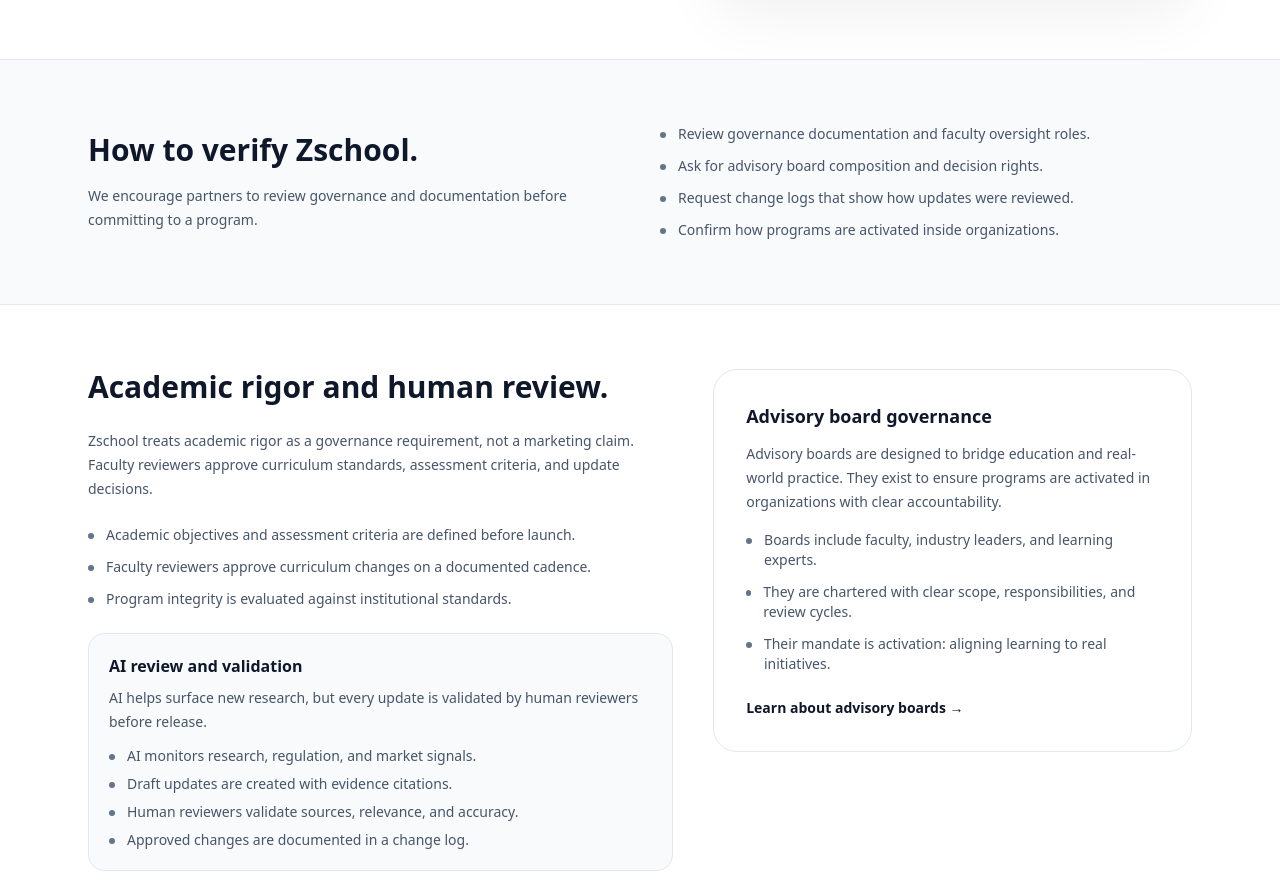
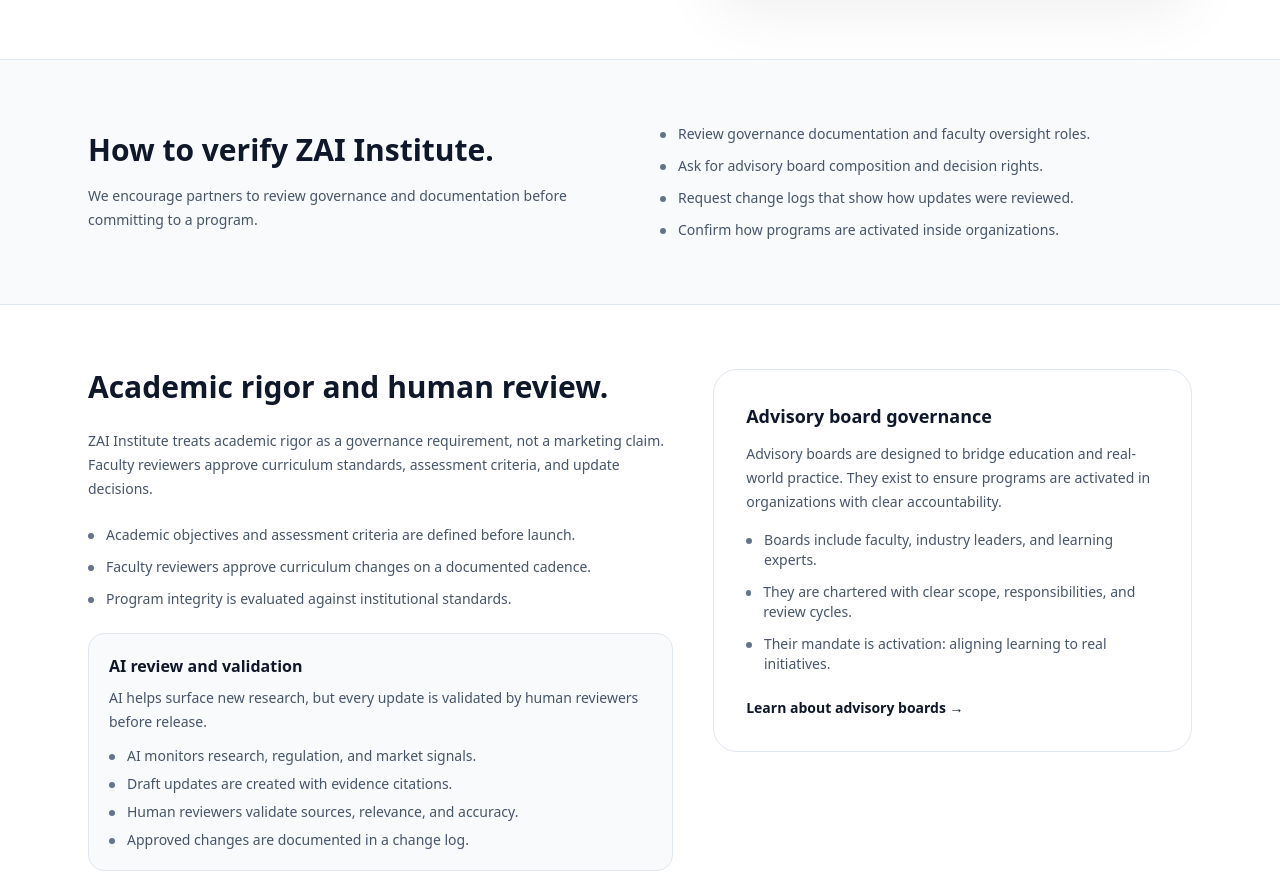
Before and after one commit to ericgr0017/zschoolnew, a Next.js app: page /trust in a window 1280 px wide. Shown: the part 1880-2774 px from the top of the page. Built offline with nearby package versions, Linux system fonts and the light colour scheme.

Commit message:
Update page.tsx

```diff
--- a/app/trust/page.tsx
+++ b/app/trust/page.tsx
@@ -249,7 +249,7 @@
           <div className="grid gap-10 lg:grid-cols-[1fr_1fr] lg:items-center">
             <div className="space-y-4">
               <h2 className="text-3xl font-semibold text-slate-900">
-                How to verify Zschool.
+                How to verify ZAI Institute.
               </h2>
               <p className="text-sm leading-6 text-slate-600">
                 We encourage partners to review governance and documentation
@@ -276,7 +276,7 @@
                 Academic rigor and human review.
               </h2>
               <p className="text-sm leading-6 text-slate-600">
-                Zschool treats academic rigor as a governance requirement, not a
+                ZAI Institute treats academic rigor as a governance requirement, not a
                 marketing claim. Faculty reviewers approve curriculum standards,
                 assessment criteria, and update decisions.
               </p>
```
